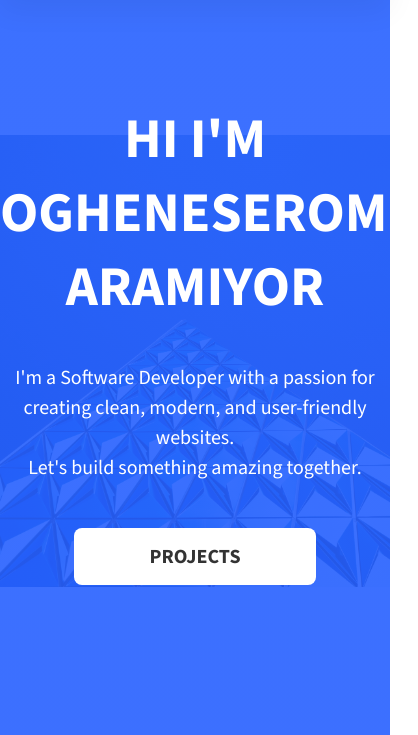
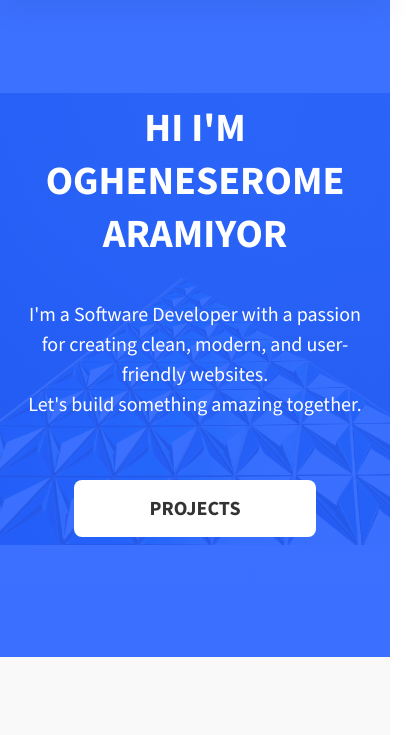
Before and after one commit to MSeries-kelvin/3o3e3rlio, a plain HTML site: page index.html in a window 390 px wide. Shown: the part 109-844 px from the top of the page, 418 px wide, since content can reach past the window. Drawn offline with nearby package versions, Linux system fonts and the light colour scheme.

Commit message:
font-sizes, width, padding and margin clean up - home-hero section

```diff
--- a/styles/index.css
+++ b/styles/index.css
@@ -6,7 +6,7 @@
 
 body {
     font-size: 1.25rem;
-    width: 100%;
+    width: 100vw;
     height: 100vh;
 }
 
@@ -26,6 +26,16 @@ body {
 h1 {
     font-size: 3.5rem;
     text-transform: uppercase;
+}
+
+@media (max-width: 750px) {
+    h1 {
+        font-size: 2.5rem;
+    }
+
+    .h2-heading .h2-heading__main {
+        font-size: 2rem;
+    }
 }
 
 .h2-heading {
@@ -67,6 +77,10 @@ h3 {
     font-size: 1.5rem;
 }
 
+main {
+    width: 100%;
+}
+
 section {
     padding: 120px 0;
 }
@@ -83,6 +97,7 @@ section {
     width: 100%;
     top: 0;
     z-index: 1;
+    width: 100%;
 }
 
 .main-header nav {
@@ -187,13 +202,14 @@ section {
 
 .home-hero {
     width: 100%;
-    height: 90vh;
     margin-top: 90px;
     background-image: linear-gradient(rgba(39, 97, 255, 0.9), rgba(39, 96, 255, 0.9)), url(../images/background.jpg);
     background-size: 100%;
     background-position: center;
     background-repeat: no-repeat;
     color: #fff;
+    padding-left: 40px;
+    padding-right: 40px;
 }
 
 .home-hero__content {
@@ -206,6 +222,8 @@ section {
 
 .home-hero__content p {
     line-height: 30px;
+    font-size: 1.25rem;
+    font-weight: normal;
 }
 
 .home-hero__content__para-last {
@@ -219,7 +237,18 @@ section {
     text-decoration: none;
     color: #333;
     border-radius: 8px;
-    margin-top: 60px;
+    display: inline-block;
+}
+
+@media (max-width: 750px) {
+    .home-hero {
+        padding-left: 20px;
+        padding-right: 20px;
+    }
+
+    .main-container {
+        margin: 0 20px;
+    }
 }
 
 
@@ -266,7 +295,7 @@ section {
     padding: 12px 20px;
     background-color: #dfdfdf;
     border-radius: 4px;
-    font-size: .7em;
+    font-size: .8em;
     font-weight: 700;
 }
 
```
